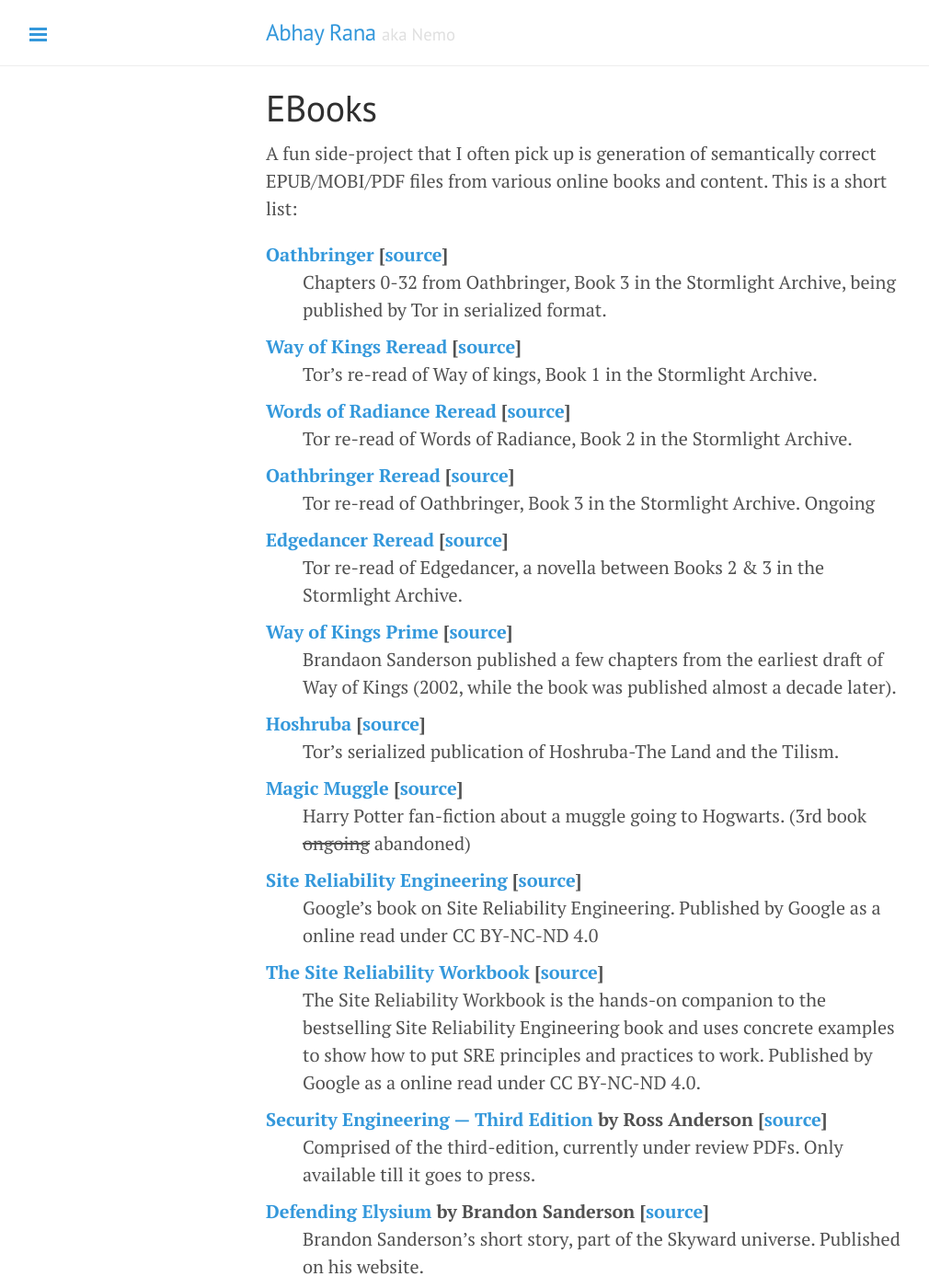
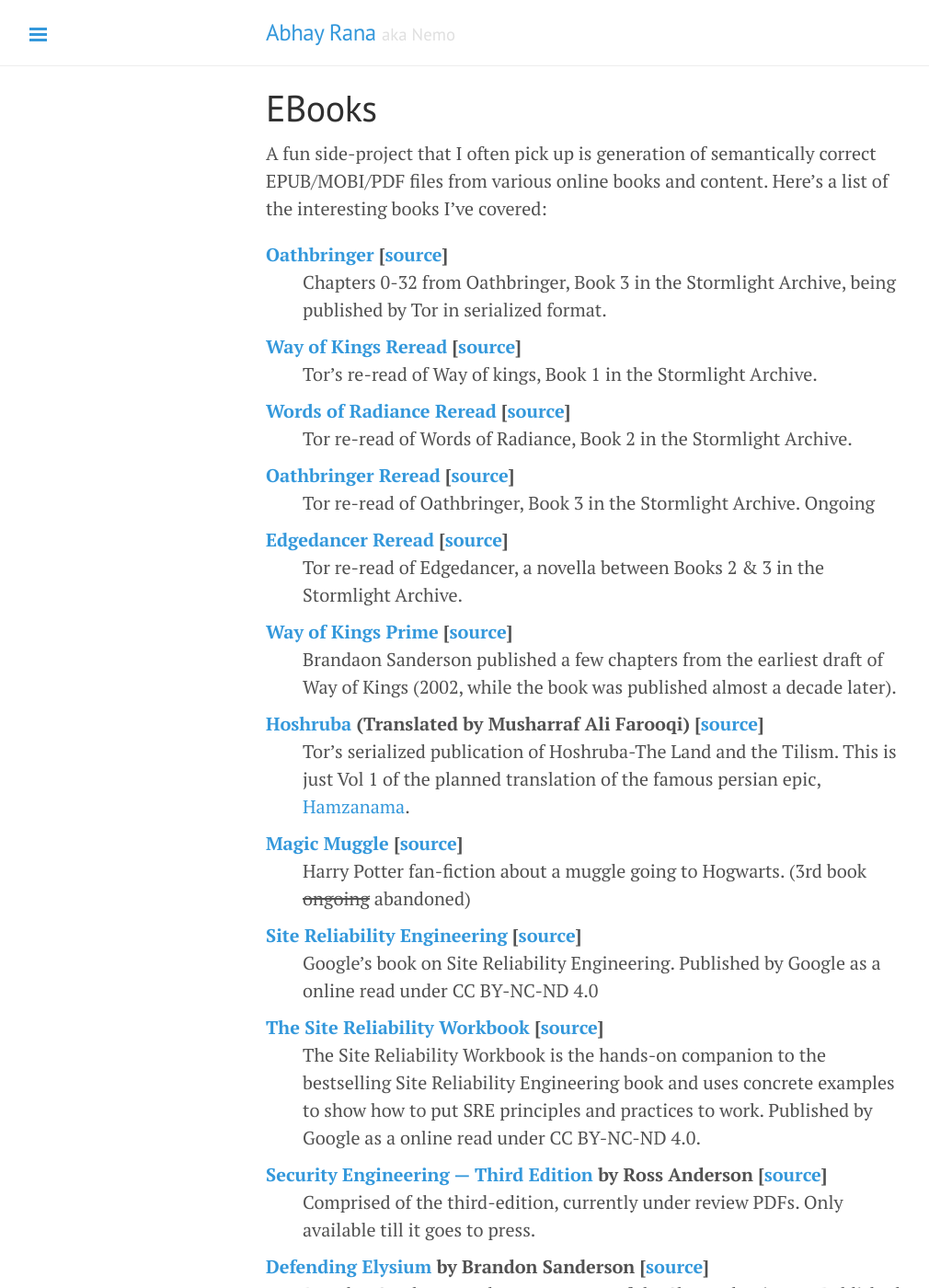
Before and after one commit to captn3m0/captn3m0.github.com, a Jekyll site: the page built from pages/ebooks.md, in a window 1280 px wide and 1400 px high. Shown: the whole window at 92% size, without its empty margins (1-1011 px from the left). Built offline with Jekyll 4.4.1, drawn with Linux system fonts in a browser that asks for light colours; some of the changed text lies outside the part shown.

Commit message:
Fix some links

```diff
--- a/pages/ebooks.md
+++ b/pages/ebooks.md
@@ -4,7 +4,7 @@
 permalink: /ebooks/
 ---
 
-A fun side-project that I often pick up is generation of semantically correct EPUB/MOBI/PDF files from various online books and content. This is a short list:
+A fun side-project that I often pick up is generation of semantically correct EPUB/MOBI/PDF files from various online books and content. Here's a list of the interesting books I've covered:
 
 [Oathbringer][cosmere] [[source][oathbringer-source]]
 : Chapters 0-32 from Oathbringer, Book 3 in the Stormlight Archive, being published by Tor in serialized format.
@@ -24,8 +24,8 @@
 [Way of Kings Prime][cosmere] [[source][wokprime-source]]
 : Brandaon Sanderson published a few chapters from the earliest draft of Way of Kings (2002, while the book was published almost a decade later).
 
-[Hoshruba][hoshruba] [[source][hoshruba-source]]
-: Tor's serialized publication of Hoshruba-The Land and the Tilism.
+[Hoshruba][hoshruba] (Translated by Musharraf Ali Farooqi) [[source][hoshruba-source]]
+: Tor's serialized publication of Hoshruba-The Land and the Tilism. This is just Vol 1 of the planned translation of the famous persian epic, [Hamzanama](https://en.wikipedia.org/wiki/Hamzanama).
 
 [Magic Muggle][mm] [[source][mm-source]]
 : Harry Potter fan-fiction about a muggle going to Hogwarts. (3rd book ~~ongoing~~ abandoned)
@@ -36,7 +36,7 @@
 [The Site Reliability Workbook][sre] [[source][swe-source]]
 : The Site Reliability Workbook is the hands-on companion to the bestselling Site Reliability Engineering book and uses concrete examples to show how to put SRE principles and practices to work. Published by Google as a online read under CC BY-NC-ND 4.0.
 
-[Security Engineering — Third Edition][se3] by Ross Anderson [[source](https://www.cl.cam.ac.uk/~rja14/book.html)]
+[Security Engineering — Third Edition][se3] by Ross Anderson [[source][se3-source]]
 : Comprised of the third-edition, currently under review PDFs. Only available till it goes to press.
 
 [Defending Elysium][cosmere] by Brandon Sanderson [[source][de-source]]
```
Also changed, not shown: other parts of pages/ebooks.md (+4 -1 lines).
